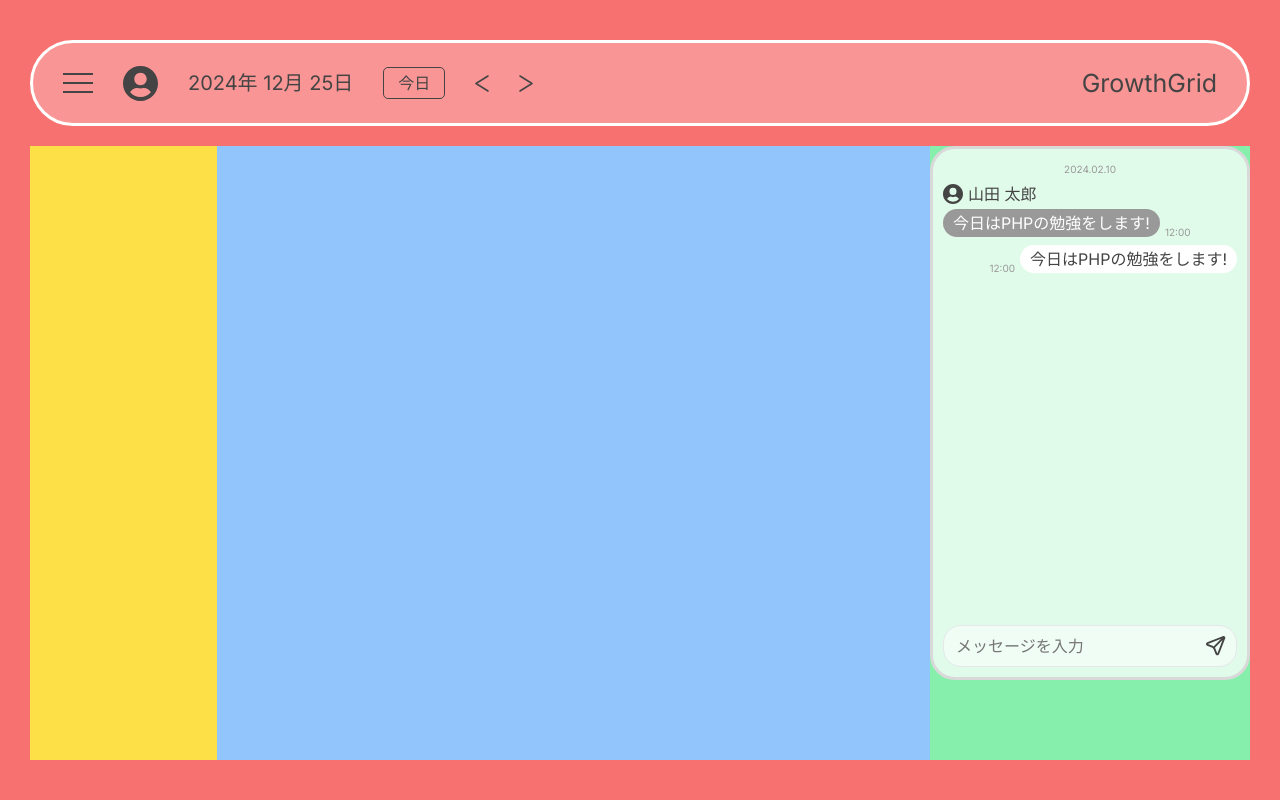
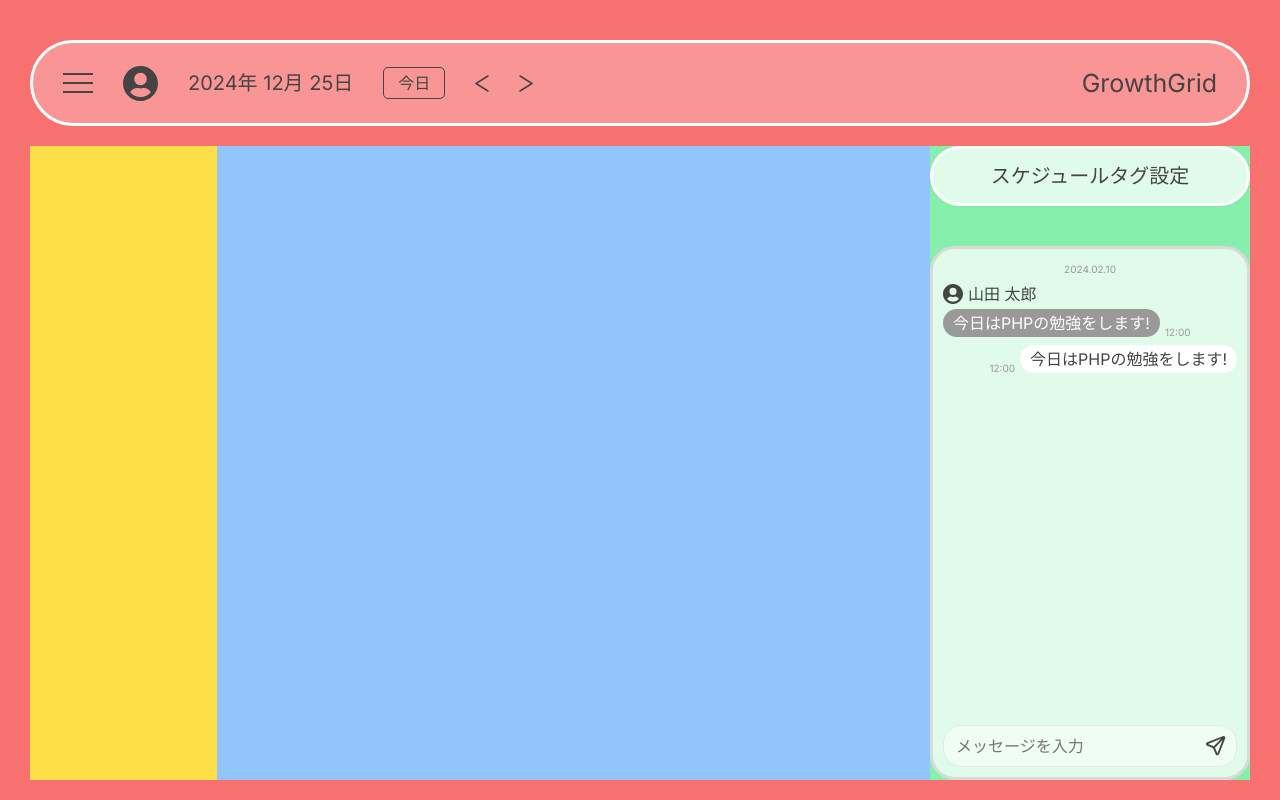
Before and after one commit to tuyotuyo-engineer/prj-calendar, a Next.js app in the folder frontend/: page /calendar in a window 1280 px wide. Built offline with nearby package versions, Linux system fonts and the light colour scheme.

Commit message:
💄 TagEditButtonの作成

```diff
--- a/frontend/src/app/calendar/page.tsx
+++ b/frontend/src/app/calendar/page.tsx
@@ -1,3 +1,4 @@
+import { TagEditButton } from '@/components/atoms/TagEditButton/TagEditButton';
 import { Header } from '@/components/organisms/Header/Header.organism';
 import Chat from '@/features/chat/components/Chat';
 
@@ -9,6 +10,7 @@ export default function Calendar() {
         <div className="flex flex-col w-[32rem] bg-yellow-300"></div>
         <div className="flex w-full bg-blue-300"></div>
         <div className="flex flex-col w-[32rem] bg-green-300">
+          <TagEditButton />
           <Chat />
         </div>
       </div>
--- a/frontend/src/app/layout.tsx
+++ b/frontend/src/app/layout.tsx
@@ -16,7 +16,10 @@ export default function RootLayout({
 }) {
   return (
     <html lang="en">
-      <body className={inter.className}>{children}</body>
+      <head>
+        <link href="https://fonts.googleapis.com/css2?family=Noto+Sans+JP:wght@400;700&display=swap" rel="stylesheet" />
+      </head>
+      <body className={`${inter.className} font-noto-sans-jp`}>{children}</body>
     </html>
   );
 }
--- /dev/null
+++ b/frontend/src/components/atoms/TagEditButton/TagEditButton.tsx
@@ -0,0 +1,7 @@
+export const TagEditButton = () => {
+  return (
+    <button className="w-full h-[6rem] border-[0.3rem] border-white rounded-[3rem] bg-white/75 shadow-sm mb-16">
+      <p className="font-normal text-[2rem] text-custom-black flex justify-center items-center">スケジュールタグ設定</p>
+    </button>
+  );
+}
--- a/frontend/tailwind.config.ts
+++ b/frontend/tailwind.config.ts
@@ -23,6 +23,9 @@ const config: Config = {
         'custom-black': '#444444',
         'light-gray': '#999999',
       },
+      fontFamily: {
+        'noto-sans-jp': ['Noto Sans JP', 'sans-serif'],
+      },
     },
   },
   plugins: [],
```
